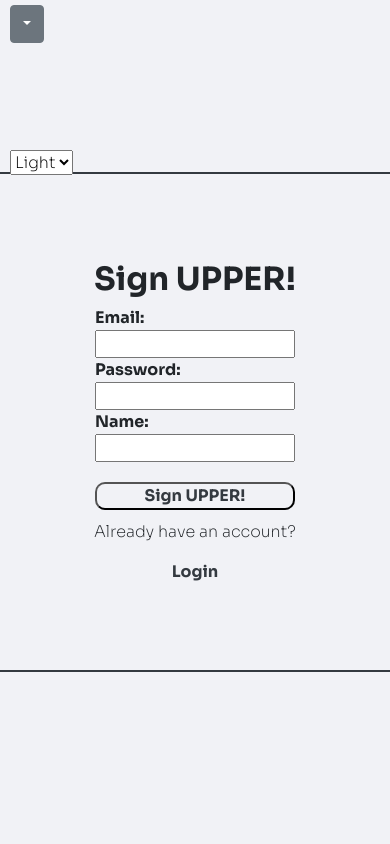
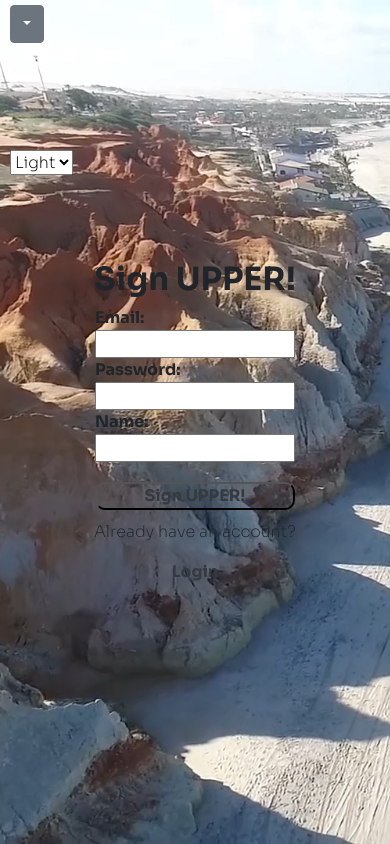
Before and after one commit to JulianGabrielRivera/Numinous, a React (Create React App) app: page /signup in a window 390 px wide. Shown: the top 844 px of the page. Built offline with nearby package versions, Linux system fonts and the light colour scheme; no server answers.

Commit message:
fixing sign up page responsiveness

```diff
--- a/src/App.css
+++ b/src/App.css
@@ -89,6 +89,9 @@ body {
   justify-content: center;
   align-items: center;
   height: 100vh;
+  background: url('./assets/images/beach4.jpg');
+  background-size: cover;
+  background-repeat: no-repeat;
 }
 .signUpContainerInfo {
   display: flex;
@@ -97,9 +100,9 @@ body {
   align-items: center;
   height: 500px;
   width: 500px;
-
+  /*
   border: 2.5px solid #343a40;
-  border-radius: 7px;
+  border-radius: 7px; */
 }
 .signUpContainerInfo h1 {
   font-family: 'Sora', sans-serif;
```
